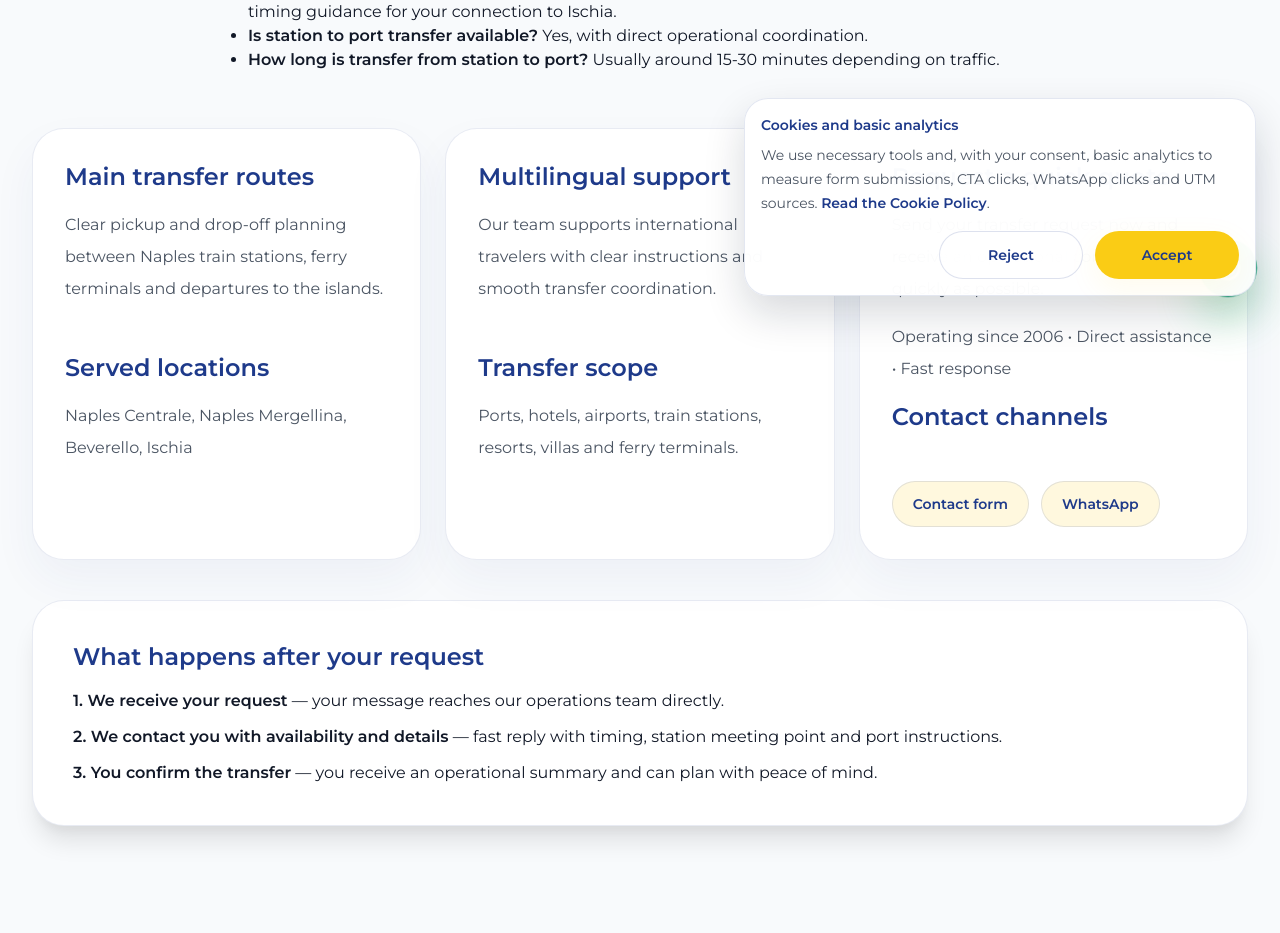
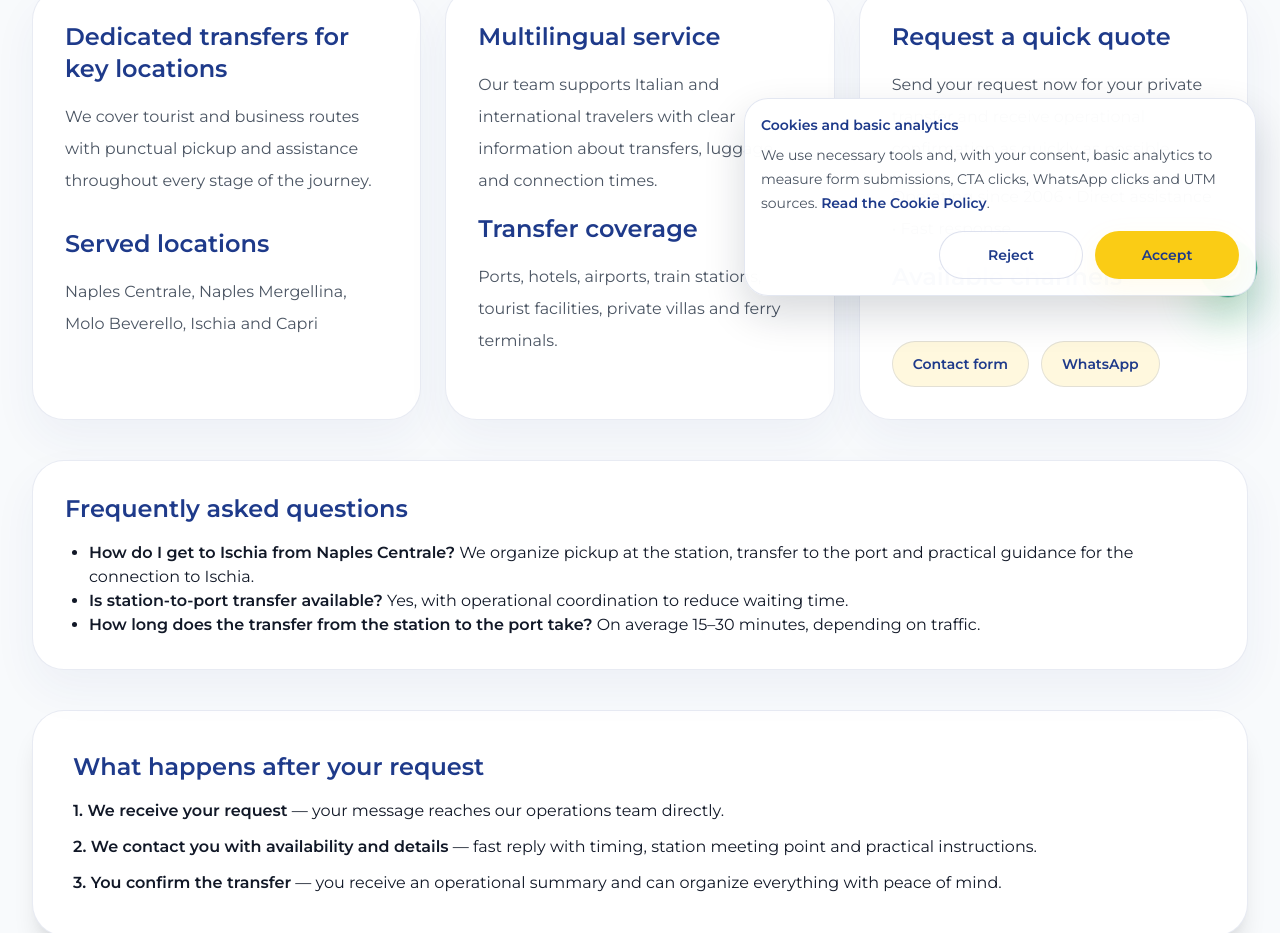
Before and after one commit to Lucare76/its-sito, a website: page en/transfer-stazione-napoli.html in a window 1280 px wide. Shown: the part 480-1413 px from the top of the page. Drawn offline with Linux system fonts and the light colour scheme.

Commit message:
Update transfer-stazione-napoli.html

```diff
--- a/en/transfer-stazione-napoli.html
+++ b/en/transfer-stazione-napoli.html
@@ -3,22 +3,27 @@
 <head>
   <meta charset="UTF-8">
   <meta name="viewport" content="width=device-width, initial-scale=1.0">
-    <link rel="icon" type="image/svg+xml" href="/assets/favicon.svg">
-  <title>Naples train station transfer | Naples Centrale, port and islands</title>
-  <meta name="description" content="Transfer from Naples Centrale train station to ports and boarding points for Ischia, Capri and Procida. Private service for train arrivals and quick connections.">
+  <link rel="icon" type="image/svg+xml" href="/assets/favicon.svg">
+
+  <title>Naples Train Station to Ischia Transfer | Naples Centrale, port and islands</title>
+  <meta name="description" content="Naples train station to Ischia transfer with pickup at Naples Centrale, fast connection to the port and support for the ferry connection.">
   <meta name="robots" content="index,follow">
+
   <link rel="canonical" href="https://www.ischiatransferservice.it/en/transfer-stazione-napoli">
   <link rel="alternate" hreflang="en" href="https://www.ischiatransferservice.it/en/transfer-stazione-napoli">
   <link rel="alternate" hreflang="it" href="https://www.ischiatransferservice.it/transfer-stazione-napoli">
   <link rel="alternate" hreflang="x-default" href="https://www.ischiatransferservice.it/transfer-stazione-napoli">
-  <meta property="og:title" content="Naples train station transfer | Naples Centrale, port and islands">
-  <meta property="og:description" content="Transfer from Naples Centrale station to ports and island departures for Ischia, Capri and Procida.">
+
+  <meta property="og:title" content="Naples Train Station to Ischia Transfer | Naples Centrale, port and islands">
+  <meta property="og:description" content="Transfer from Naples Centrale train station to ports and departures for Ischia, Capri and Procida with fast coordination.">
   <meta property="og:type" content="website">
   <meta property="og:image" content="https://www.ischiatransferservice.it/assets/ischia-bg.jpg">
   <meta property="og:url" content="https://www.ischiatransferservice.it/en/transfer-stazione-napoli">
   <meta property="og:locale" content="en_US">
+
   <meta name="twitter:card" content="summary_large_image">
   <meta name="twitter:image" content="https://www.ischiatransferservice.it/assets/ischia-bg.jpg">
+
   <script type="application/ld+json">
   {
     "@context": "https://schema.org",
@@ -33,10 +38,16 @@
       },
       {
         "@type": "TransportService",
-        "name": "Naples train station transfer for Ischia routes",
+        "name": "Naples train station transfer for Ischia and the islands",
         "provider": {"@id": "https://www.ischiatransferservice.it/#localbusiness"},
         "serviceType": "Private transfer service",
-        "areaServed": ["Naples Centrale, Naples Mergellina, Beverello, Ischia"]
+        "areaServed": [
+          "Naples Centrale",
+          "Naples Mergellina",
+          "Molo Beverello",
+          "Ischia",
+          "Capri"
+        ]
       },
       {
         "@type": "TouristService",
@@ -47,20 +58,23 @@
     ]
   }
   </script>
+
   <link href="../styles/generated.css?v=20260412k" rel="stylesheet">
 </head>
 <body class="bg-marbleWhite text-gray-900">
+
   <header class="fixed inset-x-0 top-0 z-50">
     <nav id="site-nav" class="nav-shell">
       <div class="mx-auto flex max-w-7xl items-center justify-between px-6 py-4 lg:px-8">
         <a href="index.html" class="flex items-center gap-3 text-nightBlue">
           <img src="../assets/logo-nav.png?v=20260412c" alt="I.T.S. Ischia Transfer Service" class="h-10 w-auto">
+        </a>
 
-        </a>
         <div class="mobile-nav-shortcuts lg:hidden" aria-label="Quick navigation">
           <a href="index.html">Home</a>
           <a href="contacts.html">Contacts</a>
         </div>
+
         <div class="hidden items-center gap-6 lg:flex">
           <a class="nav-link" href="index.html">Home</a>
           <a class="nav-link" href="contacts.html">Contacts</a>
@@ -75,33 +89,38 @@
     <section class="section-shell pt-10">
       <div class="section-heading">
         <span class="eyebrow">From station to port</span>
-        <h1>Naples train station transfer for Ischia and the islands</h1>
-        <p>Dedicated transfer for guests arriving at Naples Centrale with a fast connection to ferry departure points and island accommodations, plus practical support on timing and luggage handling. This page focuses on the station-to-port segment; for the full route up to the hotel, see the <a href="transfer-naples-train-station-ischia.html">Naples train station to Ischia transfer</a> page.</p>
-        <h2>FAQ Naples train station transfer</h2>
-        <ul class="list-disc pl-6 text-base">
-          <li><strong>How do I get to Ischia from Naples Centrale?</strong> We provide station pickup, transfer to the port and timing guidance for your connection to Ischia.</li>
-          <li><strong>Is station to port transfer available?</strong> Yes, with direct operational coordination.</li>
-          <li><strong>How long is transfer from station to port?</strong> Usually around 15-30 minutes depending on traffic.</li>
-        </ul>
+
+        <h1>Naples Train Station to Ischia Transfer</h1>
+
+        <p>
+          Dedicated transfer service for travelers arriving at Naples Centrale, with fast connections to departure points for Ischia, Capri and Procida and practical support with timing and luggage. This page is mainly intended for travelers looking for the station-to-port route; for the full journey up to the accommodation, see also the <a href="transfer-naples-train-station-ischia.html">Naples train station to Ischia hotel transfer</a>.
+        </p>
       </div>
+
       <div class="mx-auto grid max-w-7xl gap-6 px-6 lg:grid-cols-3 lg:px-8">
         <article class="service-card">
-          <h2 class="text-2xl font-semibold text-nightBlue">Main transfer routes</h2>
-          <p>Clear pickup and drop-off planning between Naples train stations, ferry terminals and departures to the islands.</p>
+          <h2 class="text-2xl font-semibold text-nightBlue">Dedicated transfers for key locations</h2>
+          <p>We cover tourist and business routes with punctual pickup and assistance throughout every stage of the journey.</p>
+
           <h3 class="mt-5 text-lg font-semibold text-nightBlue">Served locations</h3>
-          <p>Naples Centrale, Naples Mergellina, Beverello, Ischia</p>
+          <p>Naples Centrale, Naples Mergellina, Molo Beverello, Ischia and Capri</p>
         </article>
+
         <article class="service-card">
-          <h2 class="text-2xl font-semibold text-nightBlue">Multilingual support</h2>
-          <p>Our team supports international travelers with clear instructions and smooth transfer coordination.</p>
-          <h3 class="mt-5 text-lg font-semibold text-nightBlue">Transfer scope</h3>
-          <p>Ports, hotels, airports, train stations, resorts, villas and ferry terminals.</p>
+          <h2 class="text-2xl font-semibold text-nightBlue">Multilingual service</h2>
+          <p>Our team supports Italian and international travelers with clear information about transfers, luggage and connection times.</p>
+
+          <h3 class="mt-5 text-lg font-semibold text-nightBlue">Transfer coverage</h3>
+          <p>Ports, hotels, airports, train stations, tourist facilities, private villas and ferry terminals.</p>
         </article>
+
         <article class="service-card" id="cta">
           <h2 class="text-2xl font-semibold text-nightBlue">Request a quick quote</h2>
-          <p>Send your transfer request now and receive an operational confirmation as quickly as possible.</p>
+          <p>Send your request now for your private transfer and receive operational confirmation as quickly as possible.</p>
+
           <p class="mt-3 text-sm text-gray-600">Operating since 2006 &bull; Direct assistance &bull; Fast response</p>
-          <h3 class="mt-5 text-lg font-semibold text-nightBlue">Contact channels</h3>
+
+          <h3 class="mt-5 text-lg font-semibold text-nightBlue">Available channels</h3>
           <div class="mt-4 flex flex-wrap gap-3">
             <a class="service-link" href="contacts.html">Contact form</a>
             <a class="service-link" href="https://wa.me/390813331053" target="_blank" rel="noopener noreferrer">WhatsApp</a>
@@ -110,12 +129,23 @@
       </div>
 
       <div class="mx-auto mt-10 max-w-7xl px-6 lg:px-8">
+        <div class="service-card">
+          <h2 class="text-2xl font-semibold text-nightBlue">Frequently asked questions</h2>
+          <ul class="mt-4 list-disc pl-6 text-base">
+            <li><strong>How do I get to Ischia from Naples Centrale?</strong> We organize pickup at the station, transfer to the port and practical guidance for the connection to Ischia.</li>
+            <li><strong>Is station-to-port transfer available?</strong> Yes, with operational coordination to reduce waiting time.</li>
+            <li><strong>How long does the transfer from the station to the port take?</strong> On average 15–30 minutes, depending on traffic.</li>
+          </ul>
+        </div>
+      </div>
+
+      <div class="mx-auto mt-10 max-w-7xl px-6 lg:px-8">
         <div class="rounded-[2rem] border border-nightBlue/10 bg-white p-8 shadow-xl shadow-nightBlue/10 sm:p-10">
           <h2 class="text-2xl font-semibold text-nightBlue">What happens after your request</h2>
           <ol class="mt-4 space-y-3 text-base">
             <li><strong>1. We receive your request</strong> &mdash; your message reaches our operations team directly.</li>
-            <li><strong>2. We contact you with availability and details</strong> &mdash; fast reply with timing, station meeting point and port instructions.</li>
-            <li><strong>3. You confirm the transfer</strong> &mdash; you receive an operational summary and can plan with peace of mind.</li>
+            <li><strong>2. We contact you with availability and details</strong> &mdash; fast reply with timing, station meeting point and practical instructions.</li>
+            <li><strong>3. You confirm the transfer</strong> &mdash; you receive an operational summary and can organize everything with peace of mind.</li>
           </ol>
         </div>
       </div>
```
